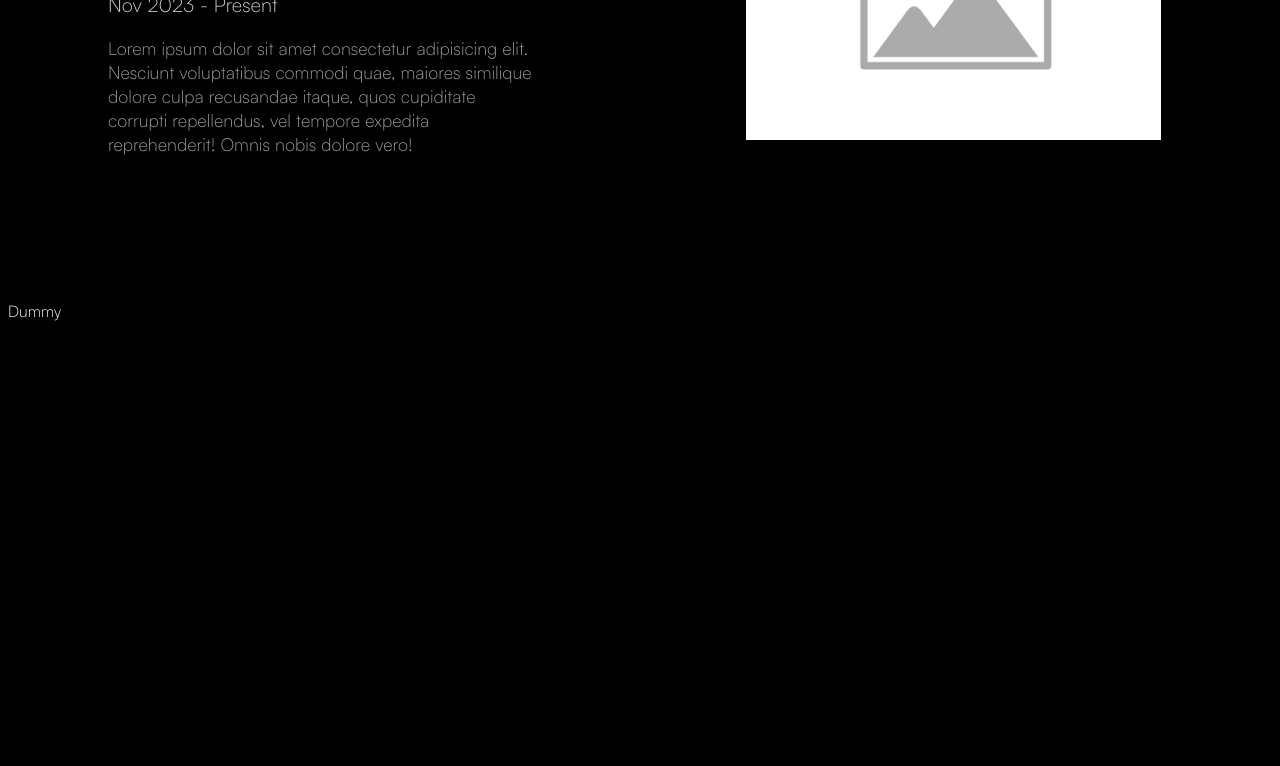
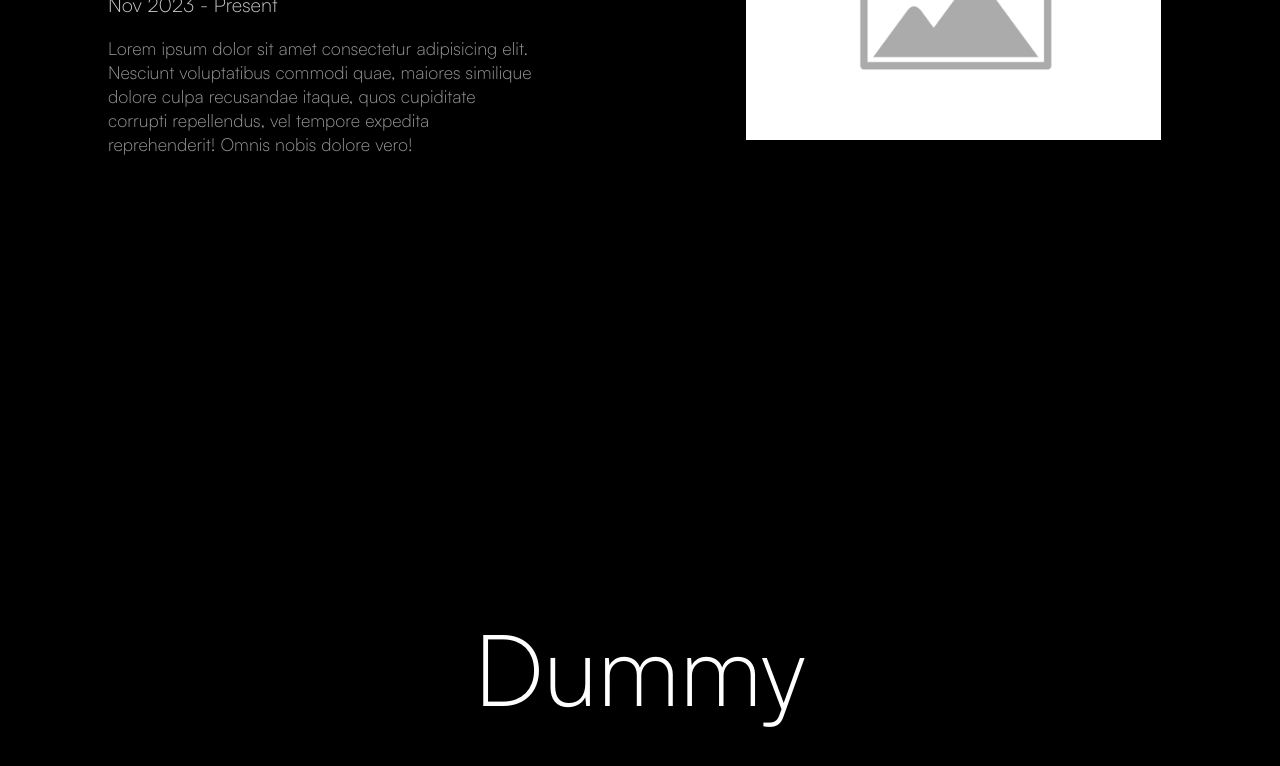
Before and after one commit to BenW2k/Portfolio, a Next.js app in the folder frontend/: page / in a window 1280 px wide. Shown: the part 2527-3293 px from the top of the page. Before the commit the page ends 2865 px from the top, so only its background shows below. Built offline with nearby package versions, Linux system fonts and the light colour scheme.

Commit message:
+skills container and dummy div styling

```diff
--- a/frontend/app/styles/pages/home.module.css
+++ b/frontend/app/styles/pages/home.module.css
@@ -25,4 +25,17 @@
   text-align: center;
   opacity: 0;
   margin: 0;
+}
+
+.skills {
+  height: 100vh;
+  width: auto;
+}
+
+.dummy-container {
+  padding-top: 200px;
+  text-align: center;
+}
+.dummy-container p {
+  font-size: 100px;
 }/*# sourceMappingURL=home.module.css.map */
--- a/frontend/app/styles/pages/home.module.scss
+++ b/frontend/app/styles/pages/home.module.scss
@@ -28,4 +28,17 @@
   margin: 0;
 }
 
+.skills {
+  height: 100vh;
+  width: auto;
+}
+
+.dummy-container {
+  padding-top: 200px;
+  text-align: center;
+  p {
+    font-size: 100px;
+  }
+}
+
 // **********Loader CSS**********
```
